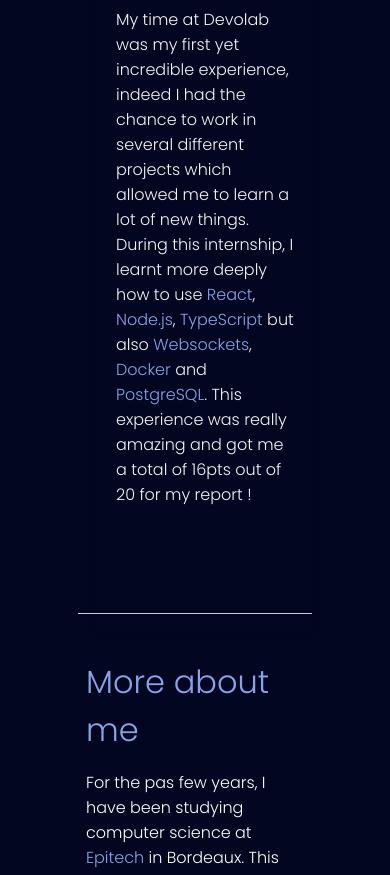
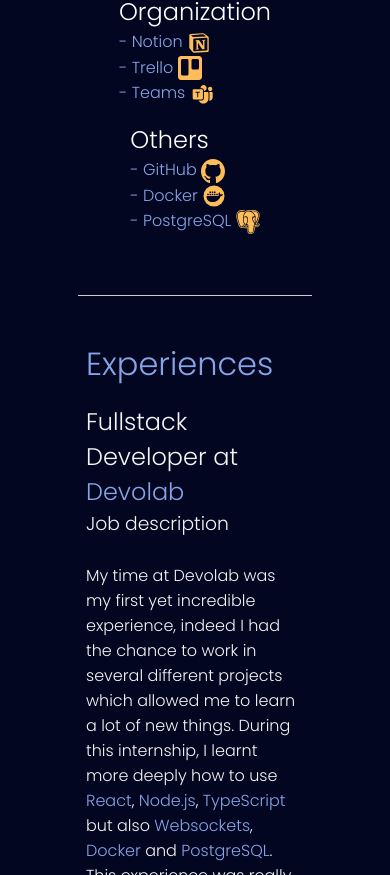
Before and after one commit to leopdoat/Leopdoat, a React (Vite) app: page / in a window 390 px wide. Shown: the part 1125-2000 px from the top of the page. Built offline with nearby package versions, Linux system fonts and the light colour scheme.

Commit message:
[FIX] - UI Design

```diff
--- a/src/components/ExpCard.css
+++ b/src/components/ExpCard.css
@@ -1,14 +1,5 @@
 .ExpCard {
-    display: flex;
-    flex-direction: column;
-    align-items: center;
-    width: 100%;
-    height: 100%;
     color: #f5f5f5;
-    border-radius: 10px;
-    box-shadow: 0 0 10px rgba(0, 0, 0, 0.1);
-    padding: 20px;
-    margin: 10px;
 }
 
 .DevoLink {
--- a/src/components/ExpCard.tsx
+++ b/src/components/ExpCard.tsx
@@ -2,19 +2,15 @@
 
 function ExpCard() {
   return (
-    <div className="ExpCard">
+    <p className="ExpCard">
       <h2>Fullstack Developer at <span><a className="DevoLink" href="https://devolab.net"> Devolab</a></span>
       </h2>
       <h3>Job description</h3>
       <br />
-      <p>
         My time at Devolab was my first yet incredible experience, indeed I had the chance to work in several different projects which allowed me to learn a lot of new things.
         During this internship, I learnt more deeply how to use <span className="DevoLink">React</span>, <span className="DevoLink">Node.js</span>, <span className="DevoLink">TypeScript</span> but also <span className="DevoLink">Websockets</span>, <span className="DevoLink">Docker</span> and <span className="DevoLink">PostgreSQL</span>.
         This experience was really amazing and got me a total of 16pts out of 20 for my report !
-      </p>
-      <p>
-      </p>
-    </div>
+    </p>
   );
 };
 
--- a/src/pages/Landing.css
+++ b/src/pages/Landing.css
@@ -137,8 +137,8 @@
     align-content: center;
     justify-items: center;
   }
-  #desc {
-    display: none;
+  #skills {
+    align-items: left  ;
   }
 
   #Picture2 {
--- a/src/pages/Landing.tsx
+++ b/src/pages/Landing.tsx
@@ -56,6 +56,7 @@
                   <a className='Linked' href='https://github.com/leopdoat'>- GitHub <img className='Icon' src="./svg/github.svg" /></a>
                   <a className='Linked' href='https://www.docker.com'>- Docker <img className='Icon' src="./svg/docker.svg" /></a>
                   <a className='Linked' href='https://www.postgresql.org'>- PostgreSQL <img className='Icon' src="./svg/postgresql.svg" /></a>
+                <br />
                 </li>
               <hr className="separator" id='separator2'/>
               <li className='Element' id='exp'>
```
